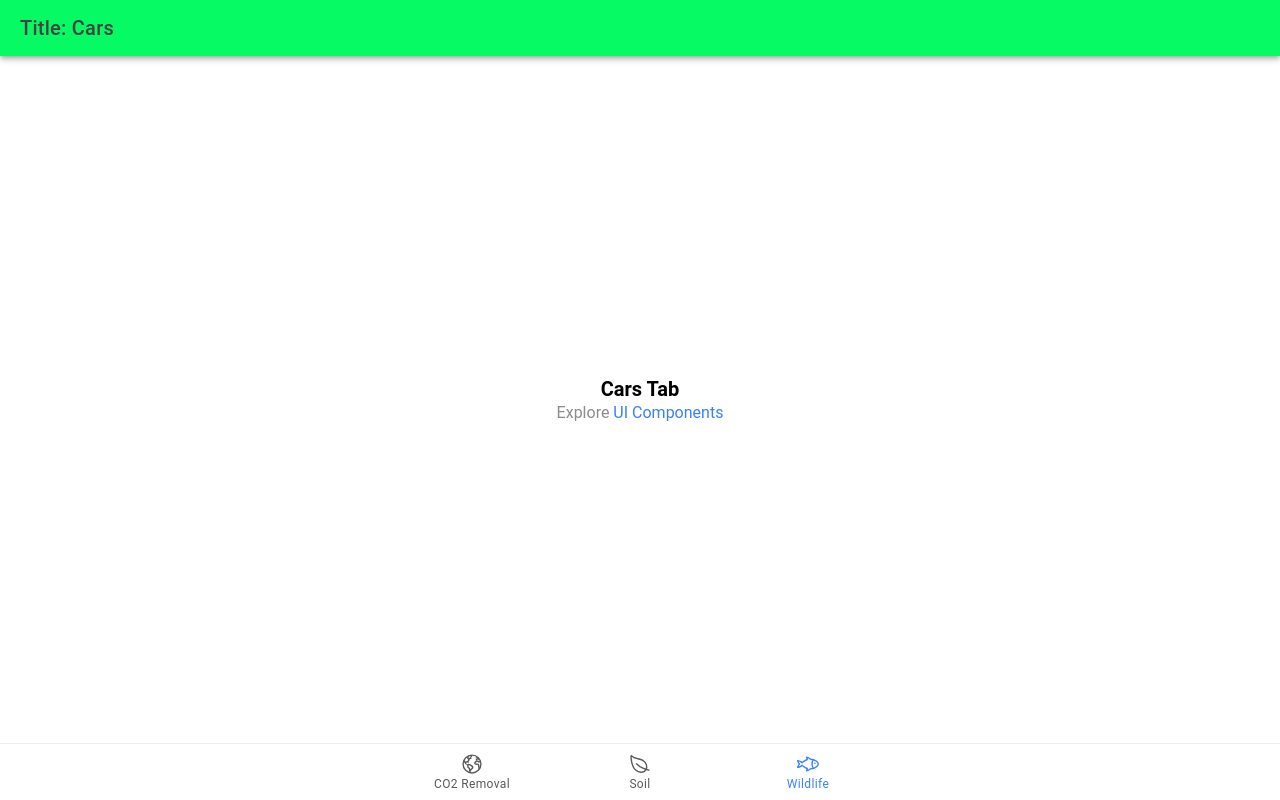
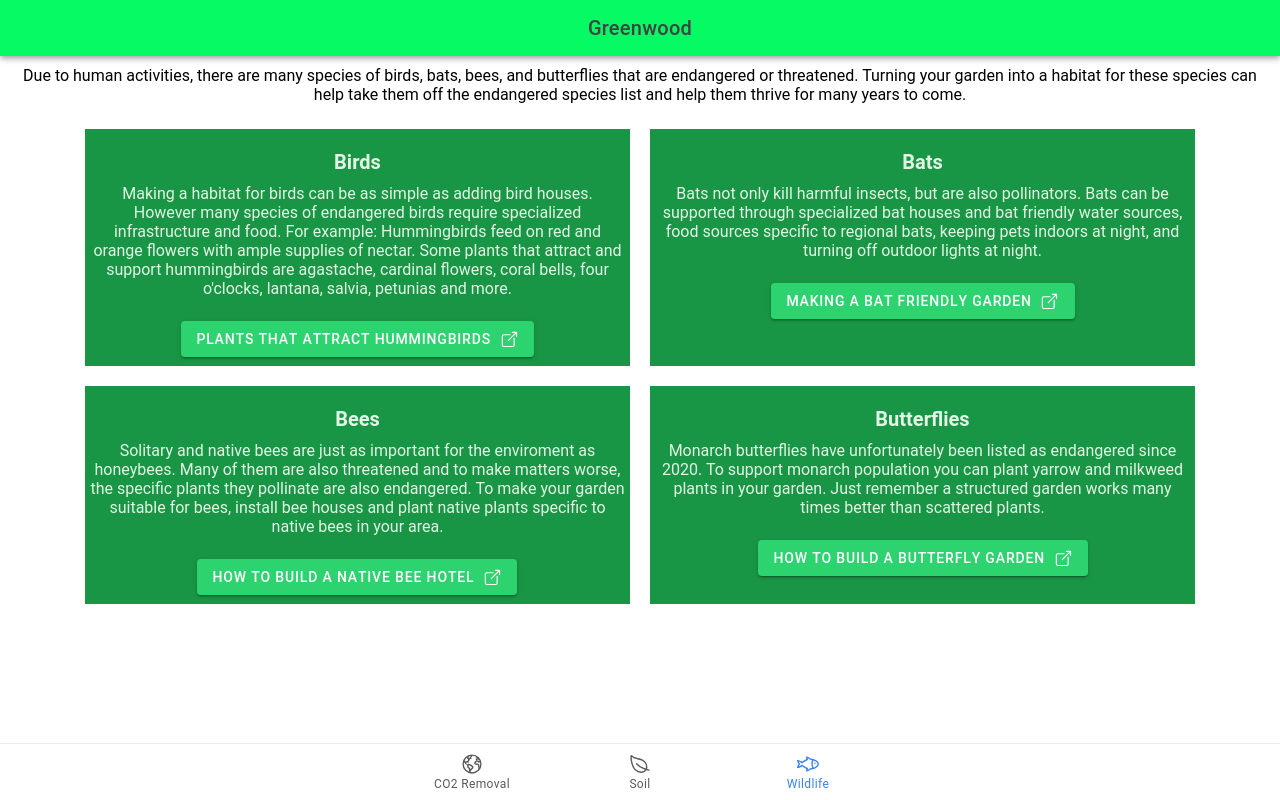
Before and after one commit to cantujorge17/PickHacks2023, a React (Vite) app in the folder pickhacks_project/: page /tab3 in a window 1280 px wide. Built offline with nearby package versions, Linux system fonts and the light colour scheme.

Commit message:
Partially finished tab 3

```diff
--- a/pickhacks_project/src/pages/Tab2.css
+++ b/pickhacks_project/src/pages/Tab2.css
@@ -16,5 +16,5 @@ ion-toolbar{
 }
 
 ion-button{
-    --color: #ffffff
+    --color: #ffffff;
 }
--- a/pickhacks_project/src/pages/Tab2.tsx
+++ b/pickhacks_project/src/pages/Tab2.tsx
@@ -1,5 +1,5 @@
 import { IonContent, IonHeader, IonPage, IonTitle, IonToolbar, IonFooter, IonButton, IonIcon } from '@ionic/react';
-import { IonCard, IonCardContent, IonCardHeader, IonCardSubtitle, IonCardTitle } from '@ionic/react';
+import { IonCard, IonCardContent, IonCardTitle } from '@ionic/react';
 import {  IonItem, IonLabel } from '@ionic/react';
 import './Tab2.css';
 import { openOutline } from 'ionicons/icons';
@@ -33,7 +33,7 @@ const Tab2: React.FC = () => {
         </IonItem>
 
         <IonCard>
-          <IonCardTitle className="ion-text-center">Practices To Avoid</IonCardTitle>
+          <IonCardTitle className="ion-text-center"><b>Practices To Avoid</b></IonCardTitle>
           <IonCardContent>
             <div className="ion-text-center">
               - Tilling the soil
@@ -63,7 +63,7 @@ const Tab2: React.FC = () => {
         </IonItem>
 
         <IonCard>
-          <IonTitle className="ion-text-center">To Avoid Digging</IonTitle>
+          <IonTitle className="ion-text-center"><b>To Avoid Digging</b></IonTitle>
           <IonCardContent>
             <div className="ion-text-center">
               1: Remove weeds and vegetation
@@ -105,7 +105,7 @@ const Tab2: React.FC = () => {
                 federal organizations or follow the links below.
                 <p>&nbsp;</p>
                 <IonButton color="success" href="https://www.nwf.org/Garden-for-Wildlife/About/Native-Plants" target="_blank">
-                  nwf.org &nbsp;
+                  National Wildlife Foundation &nbsp;
                   <IonIcon icon={openOutline}/>
                 </IonButton>
               </div>
--- a/pickhacks_project/src/pages/Tab3.css
+++ b/pickhacks_project/src/pages/Tab3.css
@@ -0,0 +1,27 @@
+ion-card{
+    --background: #199645;
+    --color: #ffffff;
+}
+
+ion-card-title{
+    --color: #ffffff;
+}
+
+ion-card-subtitle{
+    --color: #ffffff;
+}
+
+ion-toolbar{
+    --background: #05fa63;
+}
+
+ion-button{
+    --color: #ffffff;
+}
+
+ion-col{
+    background-color: #199645;
+    border: solid 10px #ffffff;
+    color: #e3f5e5;
+    text-align: center;
+}
--- a/pickhacks_project/src/pages/Tab3.tsx
+++ b/pickhacks_project/src/pages/Tab3.tsx
@@ -1,22 +1,101 @@
-import { IonContent, IonHeader, IonPage, IonTitle, IonToolbar } from '@ionic/react';
-import ExploreContainer from '../components/ExploreContainer';
+import { IonContent, IonHeader, IonPage, IonTitle, IonToolbar, IonFooter, IonButton, IonIcon } from '@ionic/react';
+import { IonCard, IonCardContent, IonCardTitle } from '@ionic/react';
+import {  IonItem, IonLabel } from '@ionic/react';
+import { IonCol, IonGrid, IonRow } from '@ionic/react';
 import './Tab3.css';
+import { openOutline } from 'ionicons/icons';
 
 const Tab3: React.FC = () => {
   return (
     <IonPage>
       <IonHeader>
         <IonToolbar>
-          <IonTitle>Title: Cars</IonTitle>
+          <IonTitle className="ion-text-center">Greenwood</IonTitle>
         </IonToolbar>
       </IonHeader>
+
       <IonContent fullscreen>
+
         <IonHeader collapse="condense">
           <IonToolbar>
-            <IonTitle size="large">Tab 3</IonTitle>
+            <IonTitle size="large">Wildlife</IonTitle>
           </IonToolbar>
         </IonHeader>
-        <ExploreContainer name="Cars Tab" />
+
+        <IonItem lines="none">
+          <IonLabel>
+            <div className="ion-text-wrap">
+              <div className="ion-text-center">
+                Due to human activities, there are many species of birds, bats, bees, and butterflies that are
+                endangered or threatened. Turning your garden into a habitat for these species can help take them
+                off the endangered species list and help them thrive for many years to come.
+              </div>
+            </div>
+          </IonLabel>
+        </IonItem>
+
+        <IonGrid fixed={true}>
+          <IonRow>
+            <IonCol>
+              <h4><b>Birds</b></h4>
+              <div>
+                Making a habitat for birds can be as simple as adding bird houses. However many species of
+                endangered birds require specialized infrastructure and food. For example:
+                Hummingbirds feed on red and orange flowers with ample supplies of nectar.
+                Some plants that attract and support hummingbirds are agastache, cardinal flowers, coral
+                bells, four o'clocks, lantana, salvia, petunias and more.
+              </div>
+              <div>&nbsp;</div>
+              <IonButton color="success" href="https://www.thespruce.com/plants-that-attract-hummingbirds-1402212" target="_blank">
+                Plants that attract hummingbirds &nbsp;
+                <IonIcon icon={openOutline}/>
+              </IonButton>
+            </IonCol>
+            <IonCol>
+              <h4><b>Bats</b></h4>
+              <div>
+                Bats not only kill harmful insects, but are also pollinators. Bats can be supported through
+                specialized bat houses and bat friendly water sources, food sources specific to regional bats,
+                keeping pets indoors at night, and turning off outdoor lights at night.
+              </div>
+              <div>&nbsp;</div>
+              <IonButton color="success" href="https://www.buckinghamshirelandscapegardeners.com/news/how-to-make-your-garden-bat-friendly" target="_blank">
+                Making a bat friendly garden &nbsp;
+                <IonIcon icon={openOutline}/>
+              </IonButton>
+            </IonCol>
+          </IonRow>
+          <IonRow>
+            <IonCol>
+              <h4><b>Bees</b></h4>
+              <div>
+                Solitary and native bees are just as important for the enviroment as honeybees.
+                Many of them are also threatened and to make matters worse, the specific plants
+                they pollinate are also endangered. To make your garden suitable for bees, install
+                bee houses and plant native plants specific to native bees in your area.
+              </div>
+              <div>&nbsp;</div>
+              <IonButton color="success" href="https://modernfarmer.com/2017/02/build-native-bee-hotel/" target="_blank">
+                How to build a native bee hotel &nbsp;
+                <IonIcon icon={openOutline}/>
+              </IonButton>
+            </IonCol>
+            <IonCol>
+              <h4><b>Butterflies</b></h4>
+              <div>
+                Monarch butterflies have unfortunately been listed as endangered since 2020.
+                To support monarch population you can plant yarrow and milkweed plants in your garden. Just
+                remember a structured garden works many times better than scattered plants.
+              </div>
+              <div>&nbsp;</div>
+              <IonButton color="success" href="https://herebydesign.net/how-to-build-the-perfect-monarch-butterfly-garden/" target="_blank">
+                How to build a butterfly garden &nbsp;
+                <IonIcon icon={openOutline}/>
+              </IonButton>
+            </IonCol>
+          </IonRow>
+        </IonGrid>
+
       </IonContent>
     </IonPage>
   );
```
